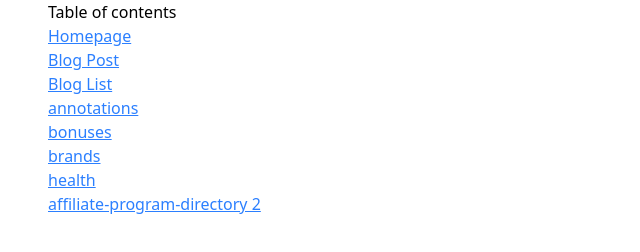
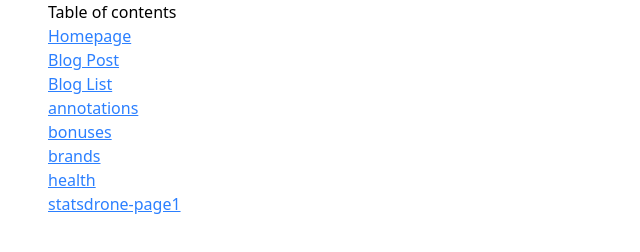
Before and after one commit to eiacc/statsdrone-2, a website: page src/index.html in a window 1280 px wide. Shown: the whole page, without its empty margins (0-640 px from the left). Drawn offline with nearby package versions, Linux system fonts and the light colour scheme; files that its build step writes are made by us from their sources.

Commit message:
feat/stats-10

```diff
--- a/src/index.html
+++ b/src/index.html
@@ -36,7 +36,7 @@
       <a class="text-blue-500 underline" href="./pages/health.html">health</a>
     </li>
     <li>
-      <a class="text-blue-500 underline" href="./pages/affiliate-program-directory2.html">affiliate-program-directory 2</a>
+      <a class="text-blue-500 underline" href="./pages/statsdrone-page1.html">statsdrone-page1</a>
     </li>
   </ol>
 </body>
```
